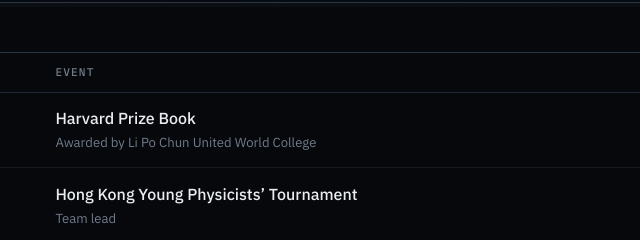
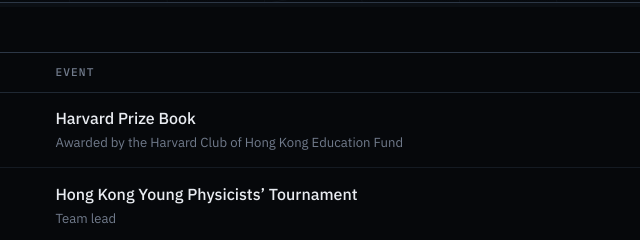
Before and after one commit to HammerHeadLlama/HammerHeadLlama.github.io, a plain HTML site: page honors.html in a window 1280 px wide. Shown: the part 328-568 px from the top of the page, 120-760 px from the left. Drawn offline with Linux system fonts and the light colour scheme.

Commit message:
Credit Harvard Prize Book to HCHKEF
Co-Authored-By: Claude Opus 5.5 <noreply@anthropic.com>
Claude-Session: https://claude.ai/code/session_01Um9Y5b57qPcXKPfiZs7qmQ

```diff
--- a/honors.html
+++ b/honors.html
@@ -43,7 +43,7 @@
     <table>
       <thead><tr><th scope="col">Year</th><th scope="col">Event</th><th scope="col">Result</th></tr></thead>
       <tbody>
-<tr><td class="yr">2025</td><td class="ev">Harvard Prize Book<small>Awarded by Li Po Chun United World College</small></td><td class="res"><span class="flap">Harvard Prize Book</span></td></tr>
+<tr><td class="yr">2025</td><td class="ev">Harvard Prize Book<small>Awarded by the Harvard Club of Hong Kong Education Fund</small></td><td class="res"><span class="flap">Harvard Prize Book</span></td></tr>
 <tr><td class="yr">2025</td><td class="ev">Hong Kong Young Physicists’ Tournament<small>Team lead</small></td><td class="res"><span class="flap">Silver Medal · 6th in HK</span></td></tr>
 <tr><td class="yr">2024–25</td><td class="ev">VEX V5 Taiwan Open<small>23083Z</small></td><td class="res"><span class="flap">Inspire Award · Top 4</span></td></tr>
 <tr><td class="yr">2024–25</td><td class="ev">VEX Robotics, mid-season event<small>23083Z</small></td><td class="res"><span class="flap">Design Award</span></td></tr>
```
Also changed, not shown: 1 other file.
